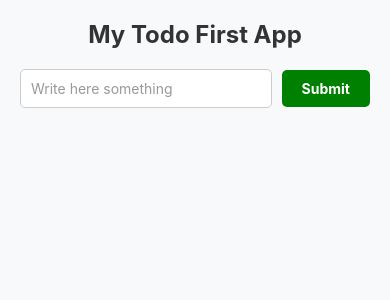
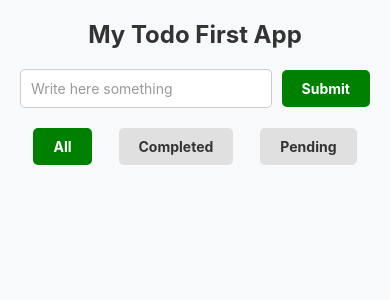
Before and after one commit to Bukhariu33/MyNewProject, a React Native app: screen / in a window 390 px wide. Shown: the top 300 px of the page. Built offline with nearby package versions, Linux system fonts and the light colour scheme.

Commit message:
to do with async functionality with edit,delete and filter tags for selecting the tags

```diff
--- a/src/screens/todolist.js
+++ b/src/screens/todolist.js
@@ -1,30 +1,96 @@
-import { View, Text, StyleSheet, TextInput, TouchableOpacity, FlatList } from 'react-native'
-import React, { useState } from 'react'
-import ToDoButtons from '../components/toDoButtons';
+import { View, Text, StyleSheet, TextInput, TouchableOpacity, FlatList, Alert } from 'react-native';
+import React, { useState, useEffect } from 'react';
+import AsyncStorage from '@react-native-async-storage/async-storage';
+import FontAwesome from 'react-native-vector-icons/FontAwesome';
+import { Icon } from 'react-native-elements';
 
 export default function Todolist() {
   const [inputValue, setInputValue] = useState('');
   const [todos, setTodos] = useState([]);
+  const [editIndex, setEditIndex] = useState(null);
+  const [filter, setFilter] = useState('all');
+
+  useEffect(() => {
+    loadTodos();
+  }, []);
+
+  const saveTodos = async (todos) => {
+    try {
+      await AsyncStorage.setItem('todos', JSON.stringify(todos));
+    } catch (error) {
+      Alert.alert('Error', 'Failed to save todos');
+    }
+  };
+
+  const loadTodos = async () => {
+    try {
+      const storedTodos = await AsyncStorage.getItem('todos');
+      if (storedTodos) {
+        setTodos(JSON.parse(storedTodos));
+      }
+    } catch (error) {
+      Alert.alert('Error', 'Failed to load todos');
+    }
+  };
 
   const handleSubmit = () => {
     if (inputValue.trim()) {
-      setTodos([...todos, inputValue.trim()]);
+      let updatedTodos;
+      if (editIndex !== null) {
+        updatedTodos = todos.map((todo, index) =>
+          index === editIndex ? { ...todo, text: inputValue.trim() } : todo
+        );
+        setEditIndex(null);
+      } else {
+        updatedTodos = [...todos, { text: inputValue.trim(), completed: false }];
+      }
+      setTodos(updatedTodos);
+      saveTodos(updatedTodos);
       setInputValue('');
     } else {
-      alert('Please enter something');
+      Alert.alert('Validation', 'Please enter something');
     }
   };
 
-  const handleAdd = (index) => {
-    // Add functionality (e.g., add a new todo at the same position)
-    const newTodos = [...todos];
-    newTodos.splice(index + 1, 0, `New todo ${index + 2}`);
-    setTodos(newTodos);
+  const handleEdit = (index) => {
+    setInputValue(todos[index].text);
+    setEditIndex(index);
   };
 
   const handleDelete = (index) => {
-    const newTodos = todos.filter((_, i) => i !== index);
-    setTodos(newTodos);
+    const updatedTodos = todos.filter((_, i) => i !== index);
+    setTodos(updatedTodos);
+    saveTodos(updatedTodos);
+  };
+
+  const handleComplete = (index) => {
+    const updatedTodos = todos.map((todo, i) =>
+      i === index ? { ...todo, completed: !todo.completed } : todo
+    );
+    setTodos(updatedTodos);
+    saveTodos(updatedTodos);
+  };
+
+  const getFilteredTodos = () => {
+    if (filter === 'completed') {
+      return todos.filter(todo => todo.completed);
+    } else if (filter === 'pending') {
+      return todos.filter(todo => !todo.completed);
+    }
+    return todos;
+  };
+
+  const renderFilterButton = (title, currentFilter) => {
+    return (
+      <TouchableOpacity
+        style={[styles.filterButton, filter === currentFilter && styles.activeFilterButton]}
+        onPress={() => setFilter(currentFilter)}
+      >
+        <Text style={[styles.filterButtonText, filter === currentFilter && styles.activeFilterButtonText]}>
+          {title}
+        </Text>
+      </TouchableOpacity>
+    );
   };
 
   return (
@@ -39,18 +105,35 @@ export default function Todolist() {
           onChangeText={setInputValue}
         />
         <TouchableOpacity style={styles.button} onPress={handleSubmit}>
-          <Text style={styles.buttonText}>Submit</Text>
+          <Text style={styles.buttonText}>{editIndex !== null ? 'Edit' : 'Submit'}</Text>
         </TouchableOpacity>
       </View>
+      <View style={styles.filters}>
+        {renderFilterButton('All', 'all')}
+        {renderFilterButton('Completed', 'completed')}
+        {renderFilterButton('Pending', 'pending')}
+      </View>
       <FlatList
-        data={todos}
+        data={getFilteredTodos()}
         keyExtractor={(item, index) => index.toString()}
         renderItem={({ item, index }) => (
           <View style={styles.todoItem}>
-            <Text style={styles.todoText}>{item}</Text>
+            <Text style={[styles.todoText, item.completed && styles.completedText]}>{item.text}</Text>
             <View style={styles.buttonContainer}>
-              <ToDoButtons title={'Add'} onPress={() => handleAdd(index)} />
-              <ToDoButtons title={'Delete'} onPress={() => handleDelete(index)} />
+              <TouchableOpacity style={styles.actionButton} onPress={() => handleEdit(index)}>
+                <FontAwesome name="edit" size={24} color="blue" />
+              </TouchableOpacity>
+              <TouchableOpacity style={styles.actionButton} onPress={() => handleDelete(index)}>
+                <FontAwesome name="trash" size={24} color="red" />
+              </TouchableOpacity>
+              <TouchableOpacity onPress={() => handleComplete(index)}>
+                <FontAwesome
+                  name={item.completed ? 'check-circle' : 'circle-o'}
+                  size={24}
+                  color={item.completed ? 'green' : 'gray'}
+                  style={styles.icon}
+                />
+              </TouchableOpacity>
             </View>
           </View>
         )}
@@ -111,7 +194,45 @@ const styles = StyleSheet.create({
     color: '#333',
     flex: 1,
   },
+  completedText: {
+    textDecorationLine: 'line-through',
+    color: 'gray',
+  },
   buttonContainer: {
     flexDirection: 'row',
+    alignItems: 'center',
+  },
+  icon: {
+    marginLeft: 10,
+  },
+  filters: {
+    flexDirection: 'row',
+    justifyContent: 'space-around',
+    marginBottom: 20,
+  },
+  filterButton: {
+    paddingVertical: 10,
+    paddingHorizontal: 20,
+    borderRadius: 5,
+    backgroundColor: '#e0e0e0',
+  },
+  activeFilterButton: {
+    backgroundColor: 'green',
+  },
+  filterButtonText: {
+    color: '#333',
+    fontWeight: 'bold',
+  },
+  activeFilterButtonText: {
+    color: '#fff',
+  },
+  actionButton: {
+    flexDirection: 'row',
+    alignItems: 'center',
+    marginHorizontal: 10,
+  },
+  actionText: {
+    marginLeft: 5,
+    fontSize: 16,
   },
 });
```
Also changed, not shown: src/components/filters.js (added, +25 -0 lines), 1 other file (tests, documents, lock files or other folders).
